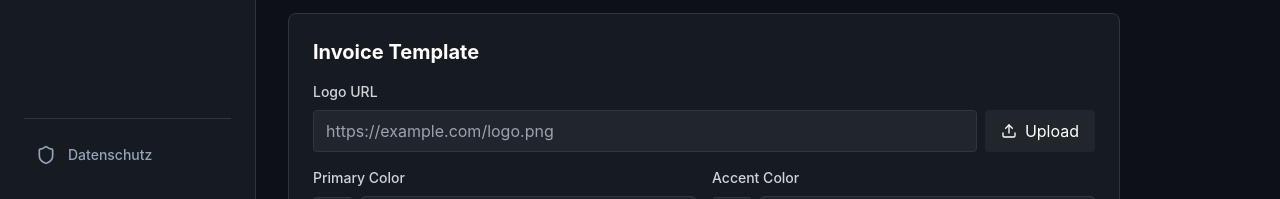
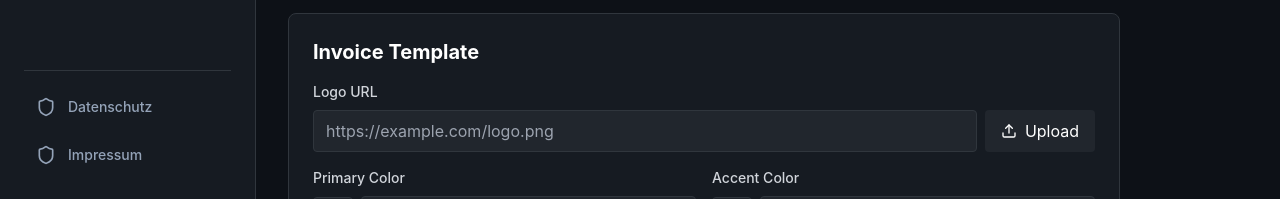
Before and after one commit to Rintu-chowdory/invoiceflow, a React (Vite) app: page /invoiceflow/settings in a window 1280 px wide. Shown: the part 601-800 px from the top of the page. Built offline with nearby package versions, Linux system fonts and the light colour scheme.

Commit message:
Add Impressum link to sidebar

```diff
--- a/src/components/Sidebar.jsx
+++ b/src/components/Sidebar.jsx
@@ -51,7 +51,7 @@ export default function Sidebar() {
           })}
         </ul>
       </nav>
-      <div className="border-t border-navy-700 pt-4">
+      <div className="border-t border-navy-700 pt-4 flex flex-col gap-2">
         <Link
           to="/datenschutz"
           className={`flex items-center gap-3 px-3 py-2.5 rounded-lg transition-colors ${
@@ -63,6 +63,17 @@ export default function Sidebar() {
           <Shield className="w-5 h-5" />
           <span className="font-medium text-sm">Datenschutz</span>
         </Link>
+        <Link
+          to="/impressum"
+          className={`flex items-center gap-3 px-3 py-2.5 rounded-lg transition-colors ${
+            isActive('/impressum')
+              ? 'bg-amber-500 text-white'
+              : 'text-slate-400 hover:text-white hover:bg-navy-800'
+          }`}
+        >
+          <Shield className="w-5 h-5" />
+          <span className="font-medium text-sm">Impressum</span>
+        </Link>
       </div>
     </aside>
   )
```
